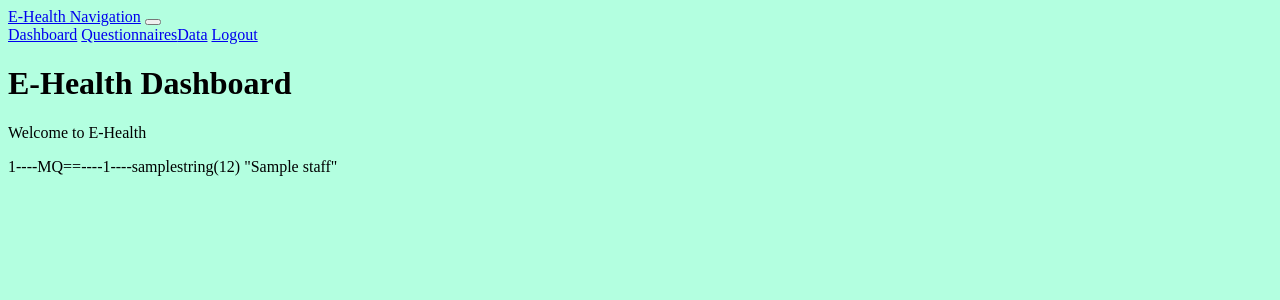
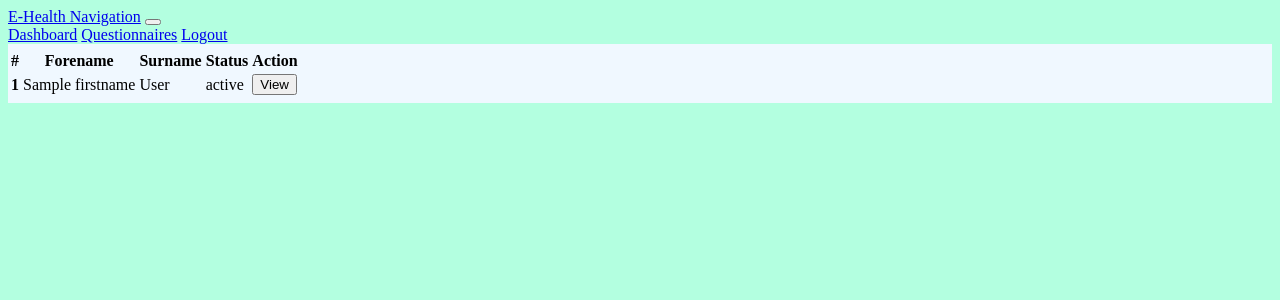
Before and after one commit to hugoh00/e-health-2021-assignment, a CodeIgniter app: the page made by application/views/completedQuestionnaires.php in a window 1280 px wide. Shown: the top 300 px of the page. Run offline with CodeIgniter, Linux system fonts and the light colour scheme; tables that the repository leaves empty or names only in its code hold one stand-in row (values such as "Sample post"); the template is opened without the code that fills it: most values are stand-ins (such as "Sample title", 1, 10 or a date in 2020); data that the repository does not hold is empty.

Commit message:
completed questionnaires ready to be made functional

```diff
--- a/application/config/routes.php
+++ b/application/config/routes.php
@@ -63,7 +63,7 @@ $route['dashboardLoad/(:any)'] = 'Dashboard/dashboardLoad/$1';
 $route['dataLoad/(:any)'] = 'Dashboard/dataLoad/$1';
 $route['questionnaireLoad/(:any)'] = 'Dashboard/questionnaireLoad/$1';
 $route['completedQuestionnaireLoad/(:any)'] = 'Dashboard/completedQuestionnaireLoad/$1';
-$route['questionnaireAuditLoad/(:any)/(:any)'] = 'Dashboard/questionnaireAuditLoad/$1/$2';
+$route['questionnaireAuditLoad/(:any)'] = 'Dashboard/questionnaireAuditLoad/$1';
 
 
 $route['basicInfo/(:any)'] = 'Dashboard/basicInfoSave/$1';
--- a/application/controllers/Dashboard.php
+++ b/application/controllers/Dashboard.php
@@ -56,14 +56,14 @@ class Dashboard extends CI_Controller {
 		$this->load->view('questionnaire', $data);
 
 	}
-	public function questionnaireAuditLoad($staffID, $userID)
+	public function questionnaireAuditLoad($staffID)
 	{
 		$data['appName'] = $this->Dashboard_model->getName();
 		$data['id'] = base64_decode($staffID);
 		$data['username'] = $this->Dashboard_model->getUsername($data['id']);
 		$data['staff'] = $this->Dashboard_model->checkAccountType($data['username']);
 
-		$data['user'] = base64_decode($userID);
+		$data['user'] = $this->input->post("ID");
 
 		$data['existingBasicInfo'] = $this->Dashboard_model->existingBasicInfo($data['user']);
 		$data['existingContactInfo'] = $this->Dashboard_model->existingContactInfo($data['user']);
@@ -87,7 +87,7 @@ class Dashboard extends CI_Controller {
 		$data['id'] = base64_decode($userID);
 		$data['username'] = $this->Dashboard_model->getUsername($data['id']);
 		$data['staff'] = $this->Dashboard_model->checkAccountType($data['username']);
-		$data['questionnaire'] = $this->Dashboard_model->retrieveQuestionnaires($data['username']);
+		$data['questionnaire'] = $this->Dashboard_model->retrieveQuestionnaires();
 
 		$this->load->view('header', $data);
 		$this->load->view('completedQuestionnaires', $data);
--- a/application/views/completedQuestionnaires.php
+++ b/application/views/completedQuestionnaires.php
@@ -15,13 +15,13 @@
 					$class = "nav-item nav-link";
 					$active = $class . " active";
 					if($staff == true) {
-						$questionnaire = base_url("index.php/completedQuestionnaireLoad/" . $indicator);
+						$questionnaireLink = base_url("index.php/completedQuestionnaireLoad/" . $indicator);
 						$data = base_url("index.php/dataLoad/" . $indicator);
-						echo "<a class='$active' href='$questionnaire'>Questionnaires</a>";
+						echo "<a class='$active' href='$questionnaireLink'>Questionnaires</a>";
 						echo "<a class='$class' href='$data'>Data</a>";
 					} else {
-						$questionnaire = base_url("index.php/questionnaireLoad/" . $indicator);
-						echo "<a class='$active' href='$questionnaire'>Questionnaires</a>";
+						$questionnaireLink = base_url("index.php/questionnaireLoad/" . $indicator);
+						echo "<a class='$active' href='$questionnaireLink'>Questionnaires</a>";
 
 					}
 				?>
@@ -30,20 +30,44 @@
 			</div>
 		</div>
 	</nav>
-	<div class="container-fluid">
-	<h1>E-Health Dashboard</h2>
-	<p>Welcome to E-Health</p>
-	<?php
-echo $id;
-$test = base64_encode($id);
-echo "----";
-echo $test;
-echo "----";
-echo base64_decode($test);
-echo "----";
-echo $username;
-echo var_dump($staff);
-?>
+	<div class="container" style="background-color:aliceblue; padding-top:5px; padding-bottom:5px;">
+
+	<table class="table table-hover">
+				<thead class="thead-dark">
+					<tr class="table-info">
+						<th scope="col">#</th>
+						<th scope="col">Forename</th>
+						<th scope="col">Surname</th>
+						<th scope="col">Status</th>
+						<th scope="col">Action</th>
+					</tr>
+				</thead>
+				<tbody>
+					<!-- loop through the query result passed in to add questions etc -->
+					<?php
+					// GUID firstname surname status
+
+						foreach ($questionnaire->result() as $row) {
+							if($row->status == "pending") {
+								$buttonValue = "Review";
+							} else {
+								$buttonValue = "View";
+							}
+
+							$questionnaireLink = base_url("index.php/questionnaireAuditLoad/" . $indicator);
+							echo "<form id='reviewView' action='$questionnaireLink' method='post'>";
+							echo "<tr>";
+							echo "<th scope='row' id='ID'>$row->GUID</th>";
+							echo "<td id='forename'>$row->firstname</td>";
+							echo "<td id='surname'>$row->surname</td>";
+							echo "<td id='status'>$row->status</td>";
+							echo "<td><button class='btn bg-warning' type='submit' name='viewReview' id='viewReview' value='viewReview'>$buttonValue</button><td>";
+							echo "</tr>";
+							echo "</form>";
+						}
+					?>
+				</tbody>
+			</table>
 	</div>
 
 	</body>
--- a/application/views/register.php
+++ b/application/views/register.php
@@ -42,7 +42,7 @@ echo <<<_END
 
 	<h1>$appName Registration Portal</h1>
 
-	<div class="container-fluid">
+	<div class="container" style="background-color:aliceblue; padding-top:5px; padding-bottom:10px;">
 
 
 
--- a/application/views/welcome.php
+++ b/application/views/welcome.php
@@ -36,7 +36,7 @@ defined('BASEPATH') OR exit('No direct script access allowed');
 
 	<body  style="background-color: #b3ffe0">
 
-	<div class="container-fluid">
+	<div class="container" style="background-color:aliceblue; padding-top:5px; padding-bottom:10px;">
 	<?php
 
 	echo "<h1>Welcome to the $appName Portal</h1>";
@@ -46,6 +46,7 @@ defined('BASEPATH') OR exit('No direct script access allowed');
 		echo "<p id='error'>$errorMessage</p>";
 		$url = "." . $url;
 	}
+
 
 echo <<<_END
 
```
Also changed, not shown: application/models/Dashboard_model.php (+9 -8 lines).
